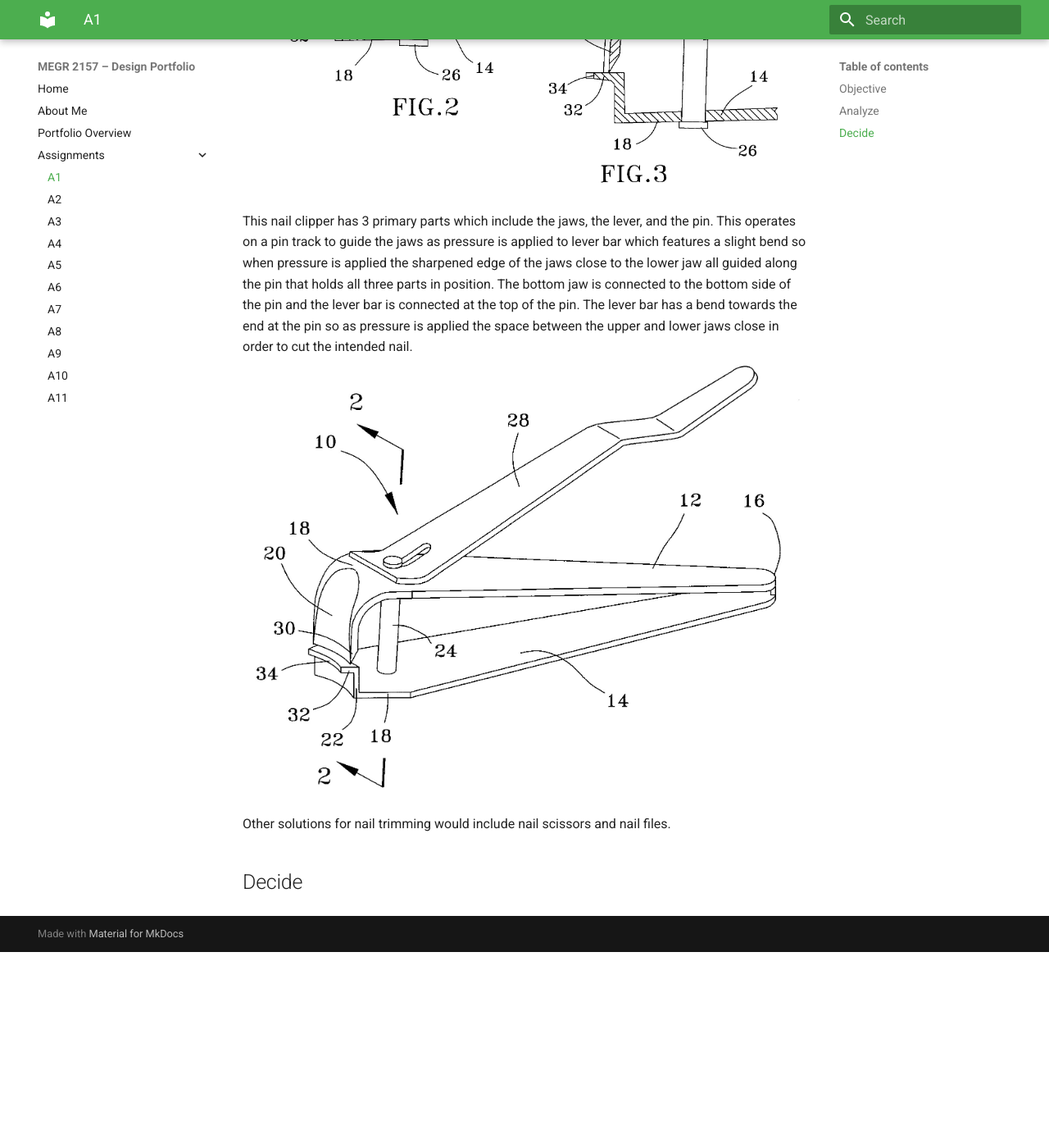
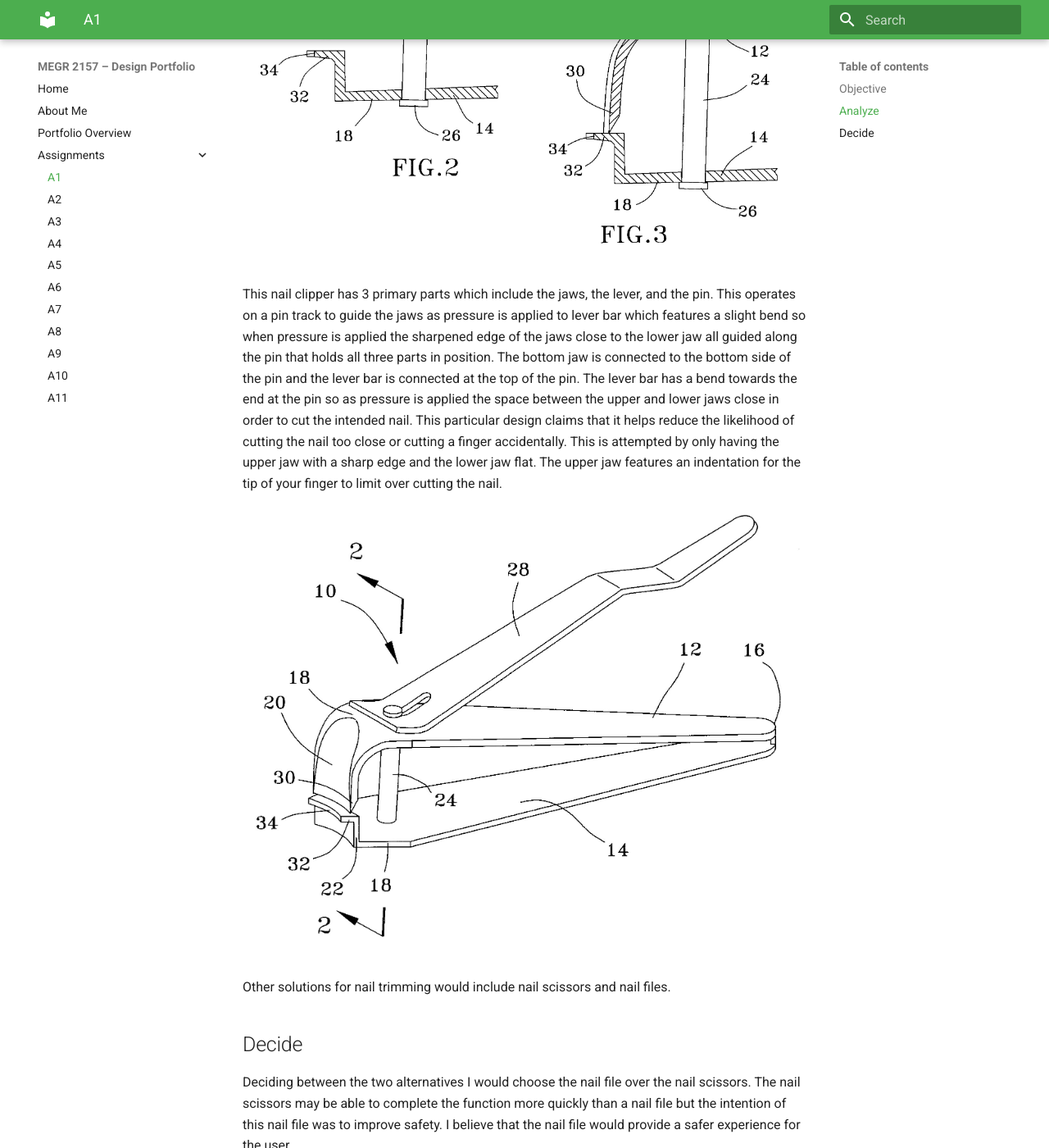
Before and after one commit to bhuttenb/megr2157-design, an MkDocs documentation site: the page built from docs/assignments/A01/index.md, in a window 1280 px wide and 1400 px high, scrolled down 2241 px. Shown: the whole window at 82% size. Built offline with MkDocs 1.6.1 and Material for MkDocs 9.7.7, drawn with Linux system fonts in a browser that asks for light colours; before the commit the page ends 3402 px from its top, so only the background shows below that; some of the changed text lies outside the part shown.

Commit message:
Revise nail clipper description and add inventor
Updated product description and added inventor's name for clarity.

```diff
--- a/docs/assignments/A01/index.md
+++ b/docs/assignments/A01/index.md
@@ -18,11 +18,19 @@ Thanh Tran- https://thanhvtran.com/
 Thanh's portfolio has multiple access points to navigate the site within a minute. He has a menu dropdown in the top right portion of the page and hyper links at the bottom the direct you to additional pages. The projects do not include any technical drawings of projects just summaries of the skills learned and development of skills. The ability to reproduce designs from the information provided would not give enough information to reproduce or justification of reasoning. The language used in the descriptions is mostly statements of contribution to each of the projects featured on the site.
 
 Part B:
+
 ![Nail clipper image 3](nail3.jpg)
-The product that I choose is nail clippers (US20070067995A1). The primary function is to cut finger nails using leverage and a sharpened edge.
+
+The product that I choose is nail clippers (US20070067995A1) invented by Hector Alfaro. The primary function is to cut finger nails using leverage and a sharpened edge.
+
 ![Nail clipper](nail1.jpg)
-This nail clipper has 3 primary parts which include the jaws, the lever, and the pin. This operates on a pin track to guide the jaws as pressure is applied to lever bar which features a slight bend so when pressure is applied the sharpened edge of the jaws close to the lower jaw all guided along the pin that holds all three parts in position. The bottom jaw is connected to the bottom side of the pin and the lever bar is connected at the top of the pin. The lever bar has a bend towards the end at the pin so as pressure is applied the space between the upper and lower jaws close in order to cut the intended nail.
+
+This nail clipper has 3 primary parts which include the jaws, the lever, and the pin. This operates on a pin track to guide the jaws as pressure is applied to lever bar which features a slight bend so when pressure is applied the sharpened edge of the jaws close to the lower jaw all guided along the pin that holds all three parts in position. The bottom jaw is connected to the bottom side of the pin and the lever bar is connected at the top of the pin. The lever bar has a bend towards the end at the pin so as pressure is applied the space between the upper and lower jaws close in order to cut the intended nail. This particular design claims that it helps reduce the likelihood of cutting the nail too close or cutting a finger accidentally. This is attempted by only having the upper jaw with a sharp edge and the lower jaw flat. The upper jaw features an indentation for the tip of your finger to limit over cutting the nail.
+
 ![Nail clipper image 2](nail2.jpg)
+
 Other solutions for nail trimming would include nail scissors and nail files.
 
 ## Decide
+
+Deciding between the two alternatives I would choose the nail file over the nail scissors. The nail scissors may be able to complete the function more quickly than a nail file but the intention of this nail file was to improve safety. I believe that the nail file would provide a safer experience for the user.
```
